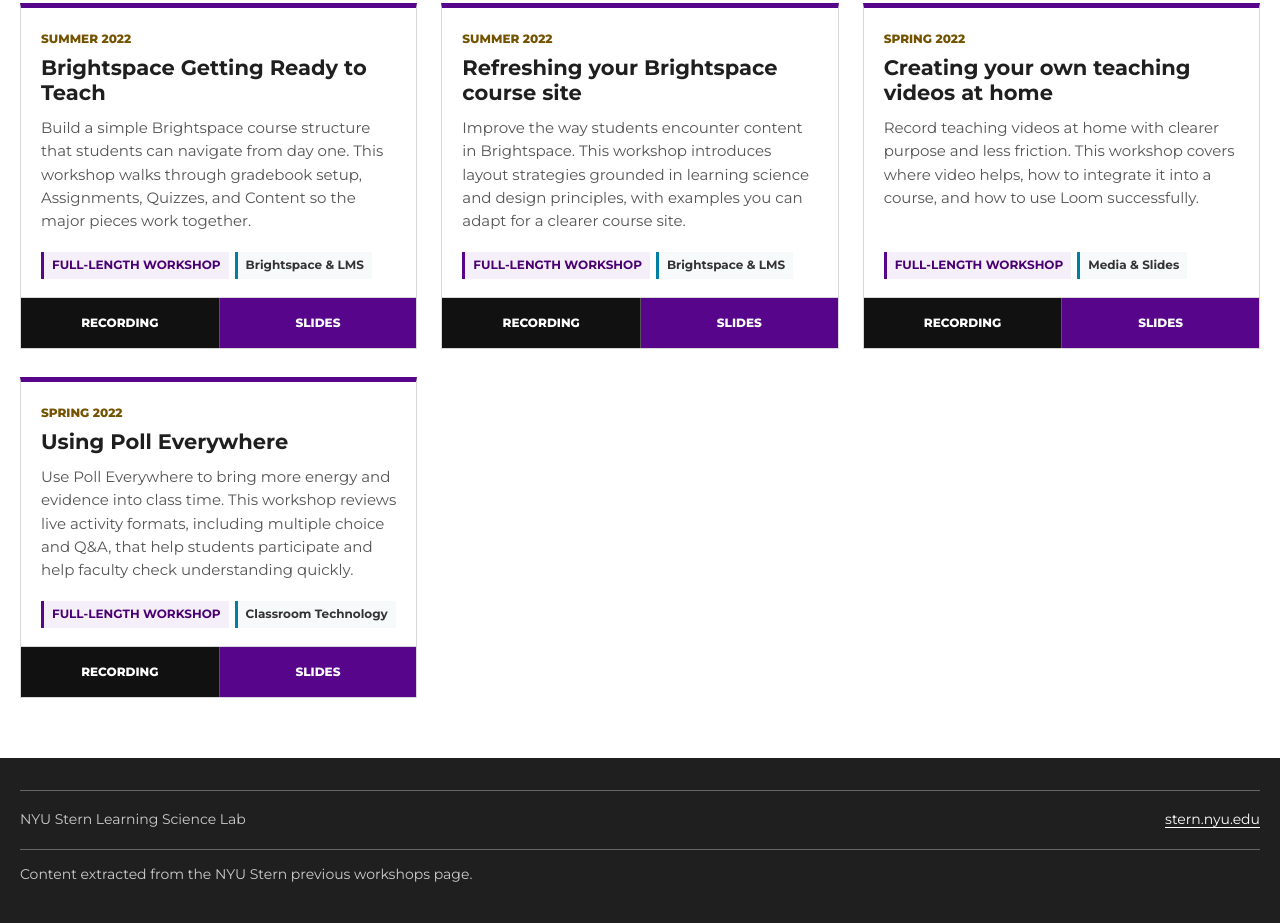
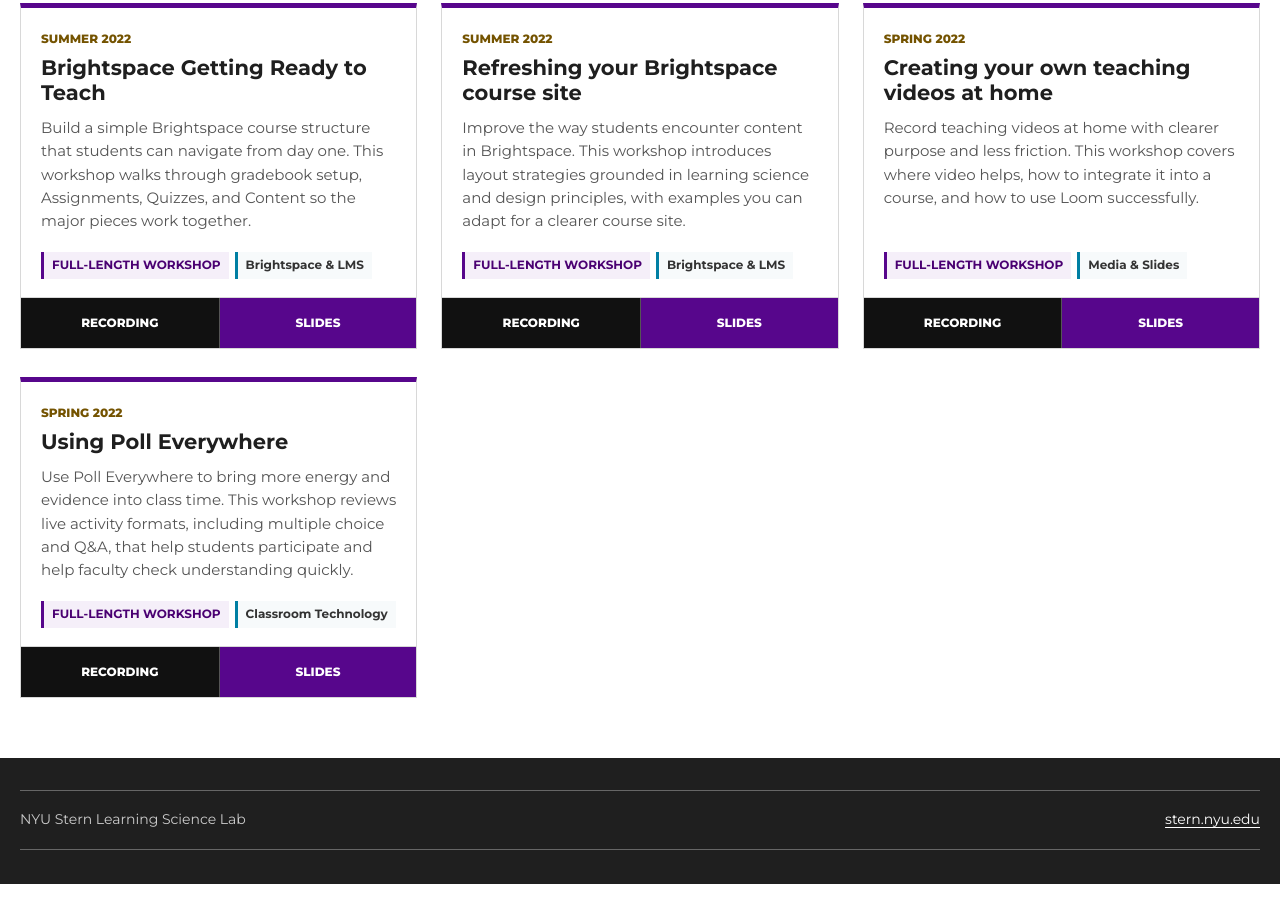
Before and after one commit to HughMackey-LSL/lsl-previous-workshops, a plain HTML site: page index.html in a window 1280 px wide. Shown: the part 6283-7206 px from the top of the page. After the commit the page ends 7167 px from the top, so only its background shows below. Drawn offline with Linux system fonts and the light colour scheme.

Commit message:
Remove redundant footer content about NYU Stern previous workshops page

```diff
--- a/index.html
+++ b/index.html
@@ -826,7 +826,6 @@
         <div>NYU Stern Learning Science Lab</div>
         <div><a href="https://www.stern.nyu.edu/">stern.nyu.edu</a></div>
       </div>
-      <p>Content extracted from the NYU Stern previous workshops page.</p>
     </div>
   </footer>
 
```
